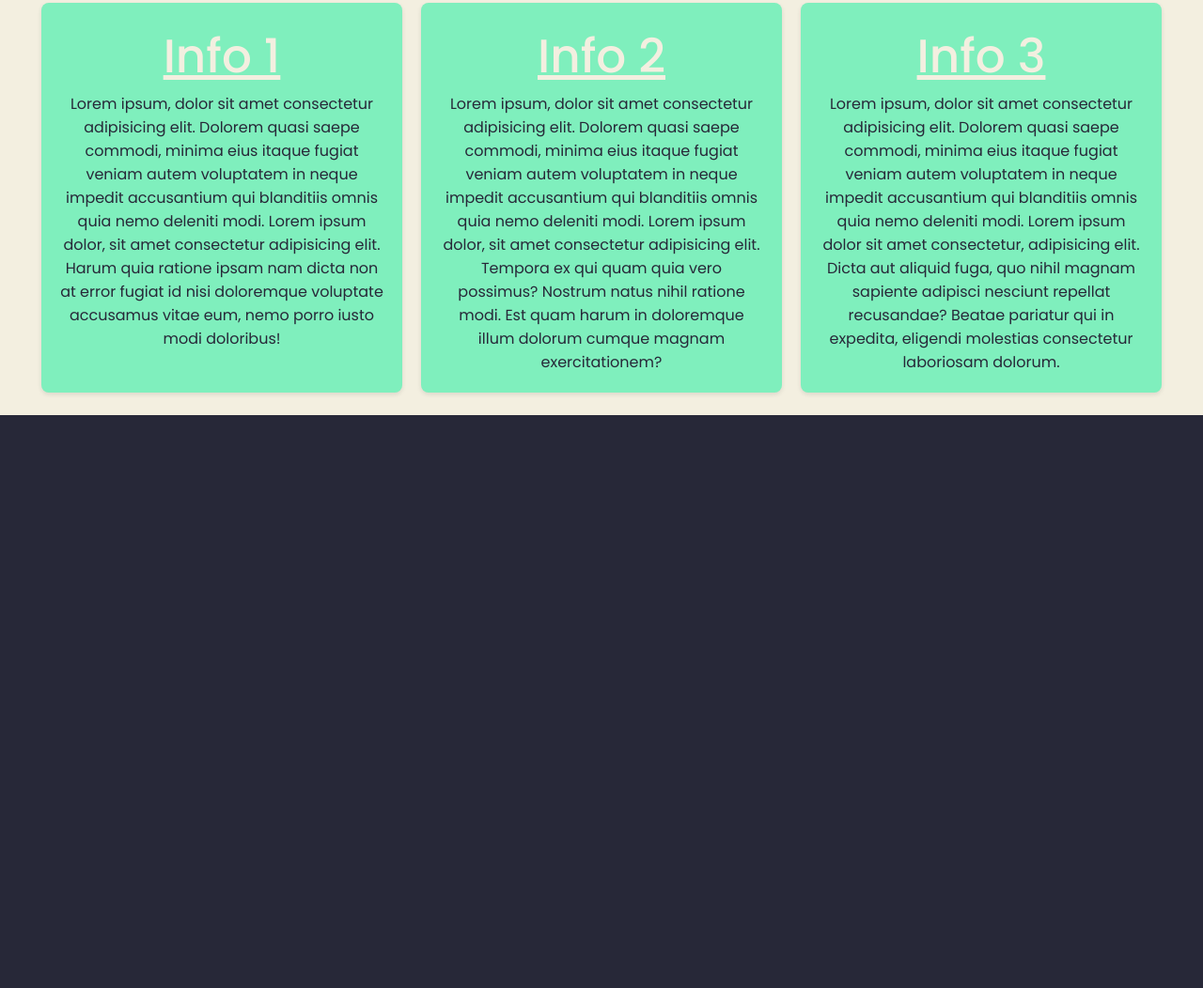
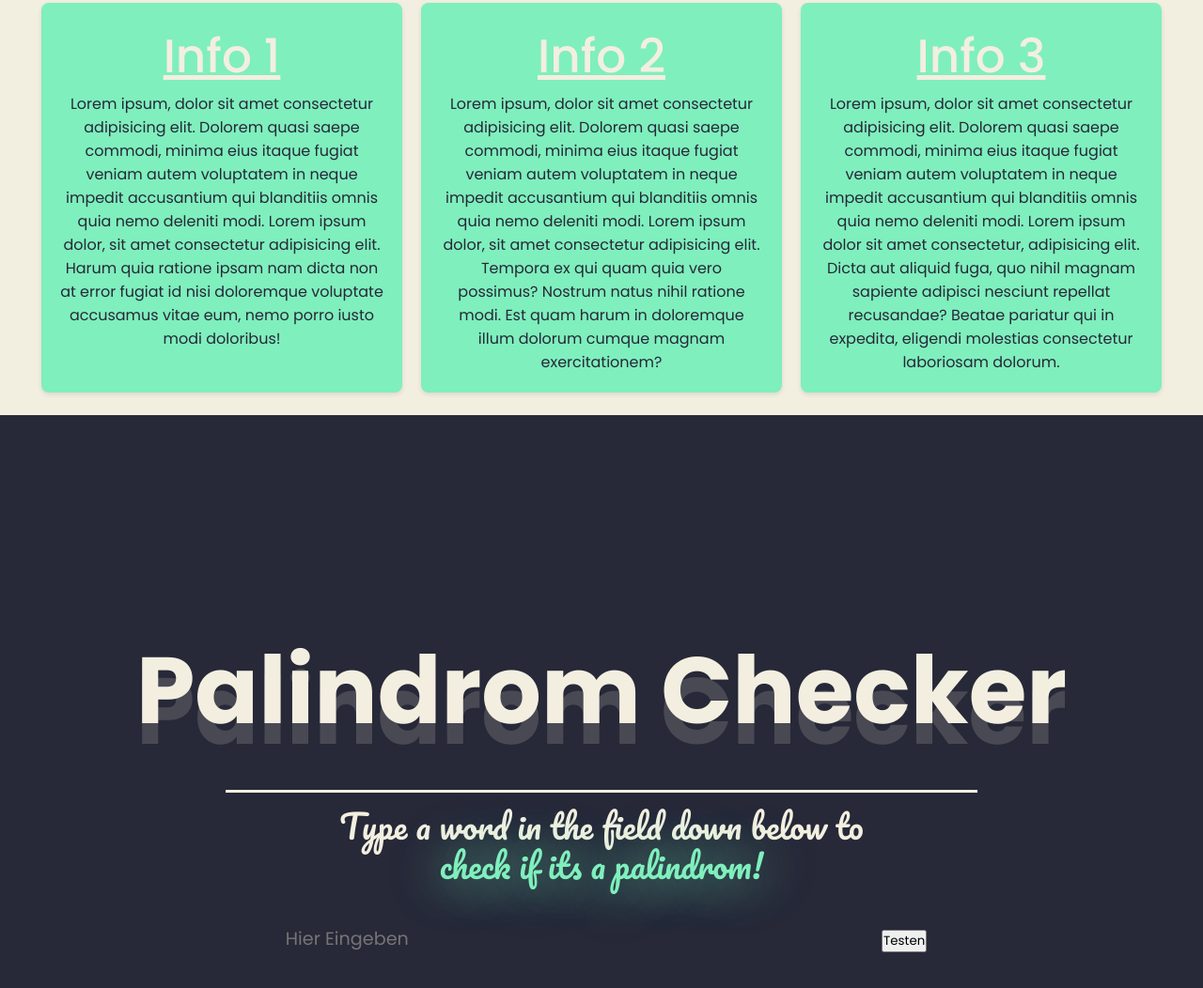
Before and after one commit to Max00141/Max00141.github.io, a plain HTML site: page index.html in a window 1280 px wide. Shown: the part 1318-2370 px from the top of the page at 94% size. Before the commit the page ends 1760 px from the top, so only its background shows below. Drawn offline with Linux system fonts and the light colour scheme; a web font is replaced by a local one.

Commit message:
Palindrome Layout Added. Code is still needed

```diff
--- a/index.html
+++ b/index.html
@@ -16,6 +16,8 @@
         <h3>Und das hier ist meine Website.</h3>
         <div class="btn">
           <a href="#hire-me">Mich Beauftragen</a>
+
+          <a href="#app-1" class="apps-btn">Meine Apps</a>
         </div>
       </div>
     </section>
@@ -75,5 +77,25 @@
         </div>
       </div>
     </section>
+    <section class="app-1" id="app-1">
+      <div class="app-1-content">
+        <a href="#app-1" class="heading">Palindrom Checker</a>
+        <a href="#app-1" class="heading-shadow">Palindrom Checker</a>
+        <div class="line"></div>
+        <p>
+          Type a word in the field down below to
+          <span>check if its a palindrom!</span>
+        </p>
+        <div class="input-class">
+          <input
+            type="text"
+            id="input"
+            placeholder="Hier Eingeben"
+            class="input-field"
+          />
+          <button class="btn">Testen</button>
+        </div>
+      </div>
+    </section>
   </body>
 </html>
--- a/style.css
+++ b/style.css
@@ -1,5 +1,6 @@
 @import url('https://fonts.googleapis.com/css2?family=Poppins:ital,wght@0,100;0,200;0,300;0,400;0,500;0,600;0,700;0,800;0,900;1,100;1,200;1,300;1,400;1,500;1,600;1,700;1,800;1,900&display=swap');
 @import url('https://fonts.googleapis.com/css2?family=Gowun+Batang:wght@400;700&display=swap');
+@import url('https://fonts.googleapis.com/css2?family=Pacifico&display=swap');
 
 * {
     margin: 0;
@@ -61,8 +62,9 @@ html {
 }
 
 .home-content .btn {
-    height: 100px;
+    height: 200px;
     display: flex;
+    flex-direction: column;
     align-items: center;
     justify-content: center;
     margin-top: 3rem;
@@ -71,7 +73,7 @@ html {
 .btn a {
     text-decoration: none;
     color: #F3EFE0;
-    height: 75%;
+    height: 75px;
     width: 35%;
     border: 2px solid #7FEFBD;
     display: flex;
@@ -79,6 +81,19 @@ html {
     justify-content: center;
     font-size: 23px;
     transition: 0.5s;
+}
+
+.btn .apps-btn {
+    margin-top: 30px;
+    border-radius: 12px;
+    border: 2px solid #F3EFE0;
+    background: #7FEFBD;
+    color: #272838;
+}
+
+.btn .apps-btn:hover {
+    border-radius: 0px;
+    background: #F3EFE0;
 }
 
 .btn a:hover {
@@ -191,3 +206,101 @@ html {
         margin: 10px 0; /* Vertikaler Abstand */
     }
 }
+
+.app-1 {
+    height: 100vh;
+    display: flex;
+    flex-direction: column;
+    align-items: center;
+    justify-content: center;
+}
+
+.app-1 .app-1-content {
+    display: flex;
+    align-items: center;
+    flex-direction: column;
+    justify-content: center
+}
+
+.app-1-content .heading {
+    font-size: 100px;
+    font-weight: 700;
+    color: #F3EFE0;
+    text-decoration: none;
+
+}
+
+.app-1-content .heading-shadow {
+    position: absolute;
+    font-size: 100px;
+    font-weight: 700;
+    color: #f3efe02b;
+    text-decoration: none;
+    margin-bottom: 170px;
+
+}
+
+.app-1-content .line {
+    height: 3px;
+    width: 70px;
+    background: #F3EFE0;
+    z-index: 1000;
+    position: absolute;
+
+    animation: getwider 5s infinite alternate;
+}
+
+@keyframes getwider {
+    from {
+        width: 1000px;
+    }
+
+    to {
+        width: 800px;
+    }
+}
+
+
+.app-1-content p {
+    font-family: "Pacifico", cursive;
+    font-size: 35px;
+    width: 600px;
+    text-align: center;
+    line-height: 1.2;
+    margin-top: 3rem;
+    display: flex;
+    flex-direction: column;
+    align-items: center;
+    justify-content: center;
+}
+
+.app-1-content p span {
+    font-family: "Pacifico", cursive;
+    font-size: 35px;
+    width: 600px;
+    text-align: center;
+    color: #7FEFBD;
+    text-shadow: 0px 0px 55px;
+}
+
+.app-1-content .input-class .input-field {
+    height: 50px;
+    width: 50vw;
+    background-color: transparent;
+    border: none;
+    color: #7FEFBD;
+    outline: none;
+    font-size: 1.2rem;
+    transition: 0.3s;
+    padding: 10px;
+}
+
+.app-1-content .input-class {
+    margin-top: 2rem;
+}
+
+
+.app-1-content .input-class .input-field:focus {
+    box-shadow: 0 0 15px #F3EFE080;
+    background-color: #F3EFE050;
+}
```
